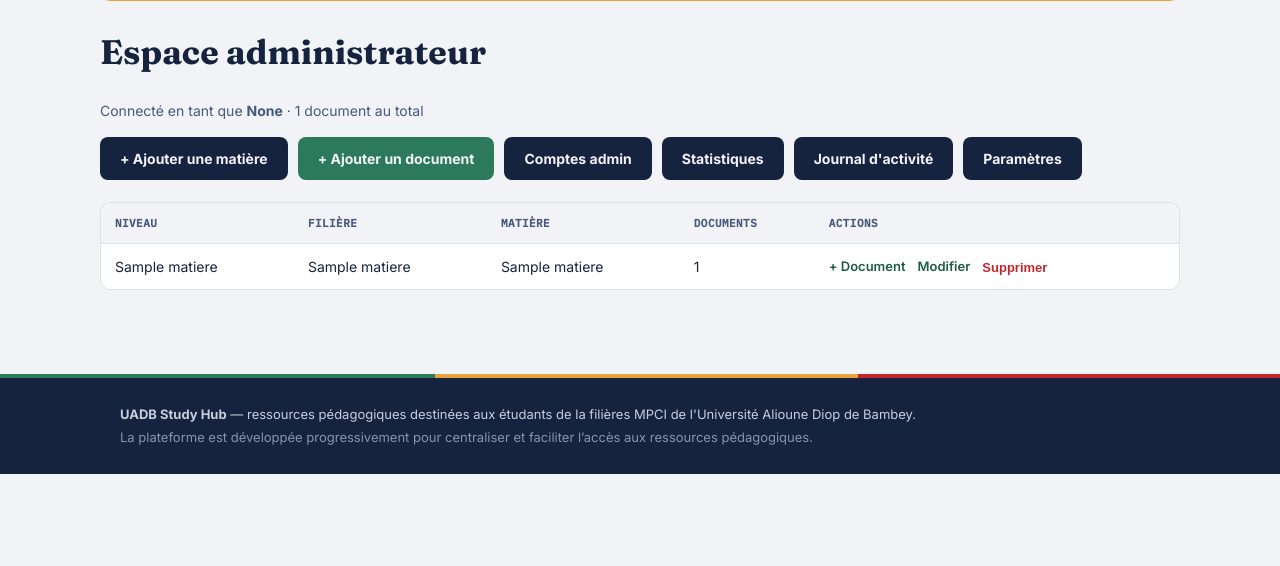
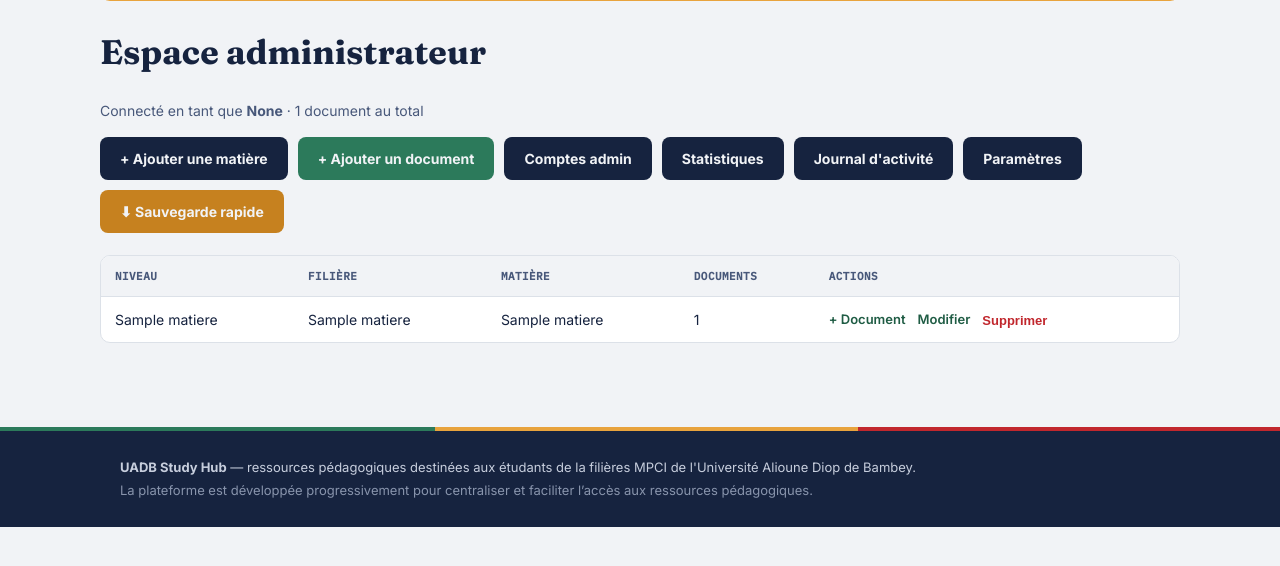
Before and after one commit to dame-uadb2026/uadb-stady-hub, a Flask app: template templates/admin/dashboard.html in a window 1280 px wide. Shown: the part 206-772 px from the top of the page. Run offline with Flask 3, Linux system fonts and the light colour scheme; the template is opened without the code that fills it: most values are stand-ins (such as "Sample title", 1, 10 or a date in 2020); parts of the project's set-up code (start-up, migrations or seed data) failed here and were passed over; some libraries are stand-ins or nearby versions.

Commit message:
Add quick backup link to admin dashboard

```diff
--- a/templates/admin/dashboard.html
+++ b/templates/admin/dashboard.html
@@ -29,6 +29,7 @@
         <a href="{{ url_for('admin_statistiques') }}" class="bouton">Statistiques</a>
         <a href="{{ url_for('admin_journal') }}" class="bouton">Journal d'activité</a>
         <a href="{{ url_for('admin_parametres') }}" class="bouton">Paramètres</a>
+        <a href="{{ url_for('admin_sauvegarde') }}" class="bouton" style="background:var(--or-fonce);">⬇ Sauvegarde rapide</a>
       {% endif %}
     </div>
   </div>
@@ -51,7 +52,7 @@
               <td>{{ m.niveau_nom }}</td>
               <td>{{ m.filiere_nom }}</td>
               <td><a href="{{ url_for('voir_matiere', slug=m.slug) }}">{{ m.nom }}</a></td>
-              <td>{{ m.total_documents }}</td>
+              <td><a href="{{ url_for('admin_matiere_documents', matiere_id=m.id) }}">{{ m.total_documents }}</a></td>
               <td class="tableau-admin__actions">
                 <a href="{{ url_for('admin_document_ajouter', matiere_id=m.id) }}" class="lien-action">+ Document</a>
                 <a href="{{ url_for('admin_matiere_modifier', matiere_id=m.id) }}" class="lien-action">Modifier</a>
```
